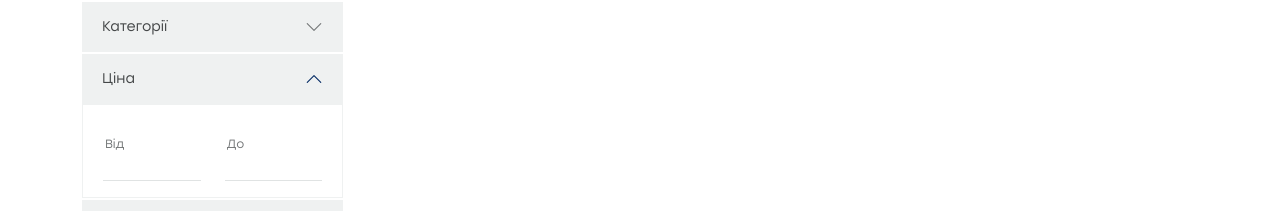
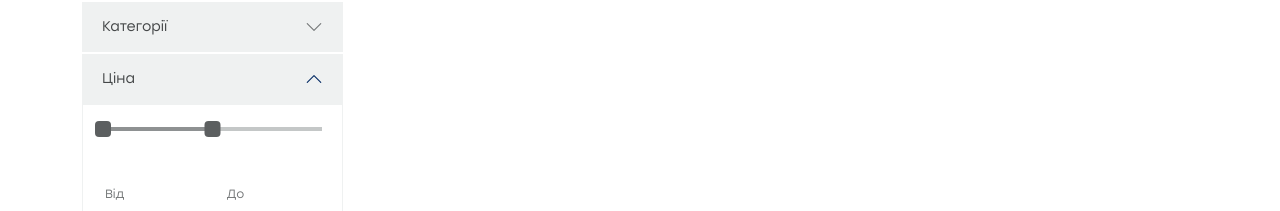
Before and after one commit to aliiev/clothing-store-catalog, a React (Create React App) app: page / in a window 1280 px wide. Shown: the part 349-560 px from the top of the page. Built offline with nearby package versions, Linux system fonts and the light colour scheme.

Commit message:
Created Pricing range

```diff
--- a/package.json
+++ b/package.json
@@ -10,6 +10,7 @@
     "bootstrap": "5.2.1",
     "react": "^18.2.0",
     "react-dom": "^18.2.0",
+    "react-range": "^1.8.14",
     "react-scripts": "5.0.1",
     "sass": "^1.55.0",
     "web-vitals": "^2.1.0"
--- /dev/null
+++ b/src/components/PriceRange.js
@@ -0,0 +1,36 @@
+import { useState } from 'react'
+import { Range, getTrackBackground } from 'react-range'
+
+export default function PriceRange({ step = 1, min = 0, max = 100, defaultValues = [25, 50] }) {
+  const [values, setValues] = useState(defaultValues)
+
+  return (
+    <div className="range">
+      <Range
+        step={step}
+        min={min}
+        max={max}
+        values={values}
+        onChange={values => setValues(values)}
+        renderTrack={({props, children}) => (
+          <div
+            {...props}
+            className="range-track"
+            style={{
+              background: getTrackBackground({
+                values,
+                colors: ['#c4c7c7','#8e9192', '#c4c7c7'],
+                min: min,
+                max: max
+              })
+            }}
+          >
+            {children}
+          </div>
+        )}
+        renderThumb={({props}) => (
+          <div {...props} className="range-thumb" />
+        )}/>
+    </div>
+  )
+}
--- a/src/components/Sidebar.js
+++ b/src/components/Sidebar.js
@@ -1,4 +1,4 @@
-import { AccordionItem, Checkbox } from './'
+import { AccordionItem, PriceRange, Checkbox } from './'
 
 export default function Sidebar() {
   return (
@@ -6,6 +6,11 @@ export default function Sidebar() {
       <AccordionItem id="categories" title="Категорії" />
 
       <AccordionItem id="price" title="Ціна" expanded={true}>
+        <div className="row mb-34">
+          <div className="col">
+            <PriceRange max={100000} defaultValues={[0, 50000]} />
+          </div>
+        </div>
         <div className="row">
           <div className="col">
             <div className="form-floating">
--- a/src/components/index.js
+++ b/src/components/index.js
@@ -6,6 +6,7 @@ import Select from './Select'
 import Sidebar from './Sidebar'
 import AccordionItem from './AccordionItem'
 import Checkbox from './Checkbox'
+import PriceRange from './PriceRange'
 
 export {
   Navbar,
@@ -15,5 +16,6 @@ export {
   Select,
   Sidebar,
   AccordionItem,
-  Checkbox
+  Checkbox,
+  PriceRange
 }
--- a/src/styles/App.scss
+++ b/src/styles/App.scss
@@ -199,6 +199,20 @@
   }
 }
 
+.range-track {
+  background: #c4c7c7;
+  width: 100%;
+  height: 4px;
+  margin: 6px 0;
+
+  .range-thumb {
+    background: #5c5f60;
+    border-radius: 4px;
+    width: 16px;
+    height: 16px;
+  }
+}
+
 @media (max-width: 992px) {
   .search-bar { margin-bottom: 12px; }
   .dropdown-nav {
--- a/src/styles/utilities.scss
+++ b/src/styles/utilities.scss
@@ -1,4 +1,5 @@
 .fs-12 { font-size: 12px; }
+.mb-34 { margin-bottom: 34px; }
 
 @media (max-width: 992px) {
   .px-lg-16 {
```
Also changed, not shown: 1 other file (tests, documents, lock files or other folders).
